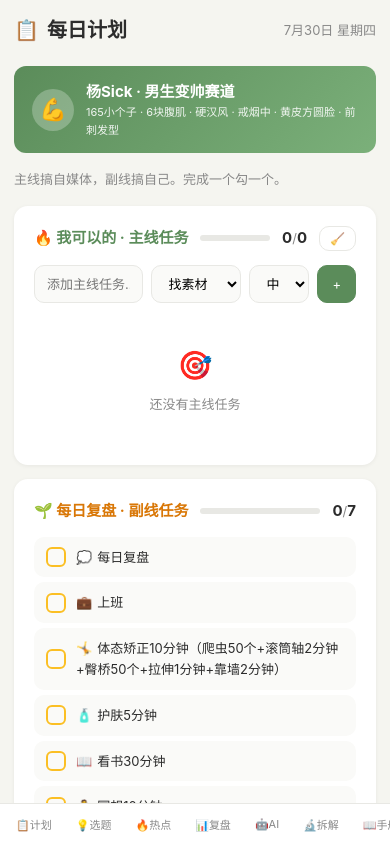
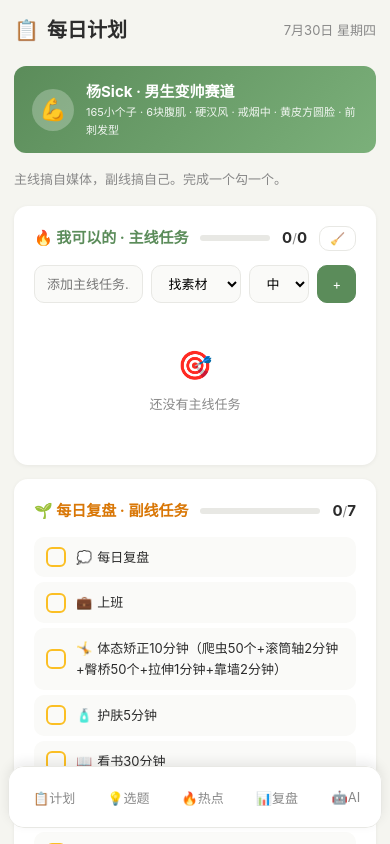
Before and after one commit to yk1336007-tech/yangsick-workspace, a plain HTML site: page index.html in a window 390 px wide. Drawn offline with nearby package versions, Linux system fonts and the light colour scheme.

Commit message:
修复两个核心问题：1.底部Tab上移避开Home Indicator 2.账单改为全局localStorage跨日期永久保留

```diff
--- a/index.html
+++ b/index.html
@@ -181,13 +181,13 @@ textarea.input{resize:vertical;min-height:42px}
 @media(max-width:768px){
 .app{flex-direction:column;height:100vh}
 .sidebar{display:none}
-.mobile-nav{display:flex!important}
-.content{flex:1;padding:14px;padding-bottom:70px;overflow-y:auto;-webkit-overflow-scrolling:touch}
+.mobile-nav{display:flex!important;bottom:calc(env(safe-area-inset-bottom) + 16px);box-shadow:0 -2px 8px rgba(0,0,0,0.06)}
+.content{flex:1;padding:14px;padding-bottom:90px;overflow-y:auto;-webkit-overflow-scrolling:touch}
 .insp-grid,.ai-grid,.learn-grid,.bill-stats{grid-template-columns:1fr}
 }
-.mobile-nav{display:none;position:fixed;bottom:0;left:0;right:0;background:#fff;border-top:1px solid var(--border);z-index:1000;padding:6px 4px calc(6px + env(safe-area-inset-bottom));overflow-x:auto;-webkit-overflow-scrolling:touch;scrollbar-width:none}
+.mobile-nav{display:none;position:fixed;left:8px;right:8px;background:#fff;border:1px solid var(--border);border-radius:16px;z-index:1000;padding:8px;overflow-x:auto;-webkit-overflow-scrolling:touch;scrollbar-width:none;box-shadow:0 -4px 12px rgba(0,0,0,0.08)}
 .mobile-nav::-webkit-scrollbar{display:none}
-.mobile-nav-item{flex-shrink:0;padding:6px 12px;font-size:11px;color:var(--text-light);border:none;background:none;cursor:pointer;white-space:nowrap;font-family:inherit;border-radius:8px;transition:all 0.15s}
+.mobile-nav-item{flex-shrink:0;padding:10px 16px;font-size:13px;color:var(--text-light);border:none;background:none;cursor:pointer;white-space:nowrap;font-family:inherit;border-radius:10px;transition:all 0.15s;min-width:64px;min-height:44px}
 .mobile-nav-item.active{color:var(--primary);background:var(--primary-light);font-weight:600}
 ::-webkit-scrollbar{width:4px}::-webkit-scrollbar-track{background:transparent}::-webkit-scrollbar-thumb{background:#D1D5DB;border-radius:2px}
 </style>
@@ -361,10 +361,10 @@ function switchPage(p){
 // 移动端导航
 const mobileNavItems=[{page:'plan',label:'📋计划'},{page:'inspiration',label:'💡选题'},{page:'hot',label:'🔥热点'},{page:'review',label:'📊复盘'},{page:'ai',label:'🤖AI'},{page:'luca',label:'🔬拆解'},{page:'manual',label:'📖手册'},{page:'bill',label:'💰记账'},{page:'memo',label:'📝备忘'},{page:'learn',label:'📚学习'},{page:'dayreview',label:'📊日复盘'},{page:'finance',label:'💰财务'}];
 function initMobileNav(){const nav=document.getElementById('mobileNav');nav.innerHTML=mobileNavItems.map(i=>`<button class="mobile-nav-item" data-page="${i.page}" onclick="switchPage('${i.page}')">${i.label}</button>`).join('');}
-const SK='wbs_v3_';let today=new Date().toISOString().slice(0,10);
+const SK='wbs_v3_';const BILL_KEY='wbs_bills_global';let today=new Date().toISOString().slice(0,10);
 let state={date:today,mainTasks:[],subTasks:[],subInitDate:'',memos:[],dataItems:[],review:'',savedQuotes:[],quoteIdx:0,quoteDate:'',inspirationDate:'',inspirationIdx:[],bills:[],billType:'expense',dayReview:'',weekReview:'',monthReview:'',learnNotes:'',chartMode:'month'};
-function loadState(){try{const r=localStorage.getItem(SK+today);if(r)state={...state,...JSON.parse(r)};}catch(e){}}
-function saveState(){try{localStorage.setItem(SK+today,JSON.stringify(state));}catch(e){}}
+function loadState(){try{const r=localStorage.getItem(SK+today);if(r)state={...state,...JSON.parse(r)};const b=localStorage.getItem(BILL_KEY);if(b)state.bills=JSON.parse(b);}catch(e){}}
+function saveState(){try{localStorage.setItem(SK+today,JSON.stringify(state));localStorage.setItem(BILL_KEY,JSON.stringify(state.bills||[]));}catch(e){}}
 function uid(){return Date.now().toString(36)+Math.random().toString(36).slice(2,6)}
 function esc(s){const d=document.createElement('div');d.textContent=s;return d.innerHTML}
 function showToast(m){const t=document.getElementById('toast');t.textContent=m;t.classList.add('show');setTimeout(()=>t.classList.remove('show'),2500)}
```
